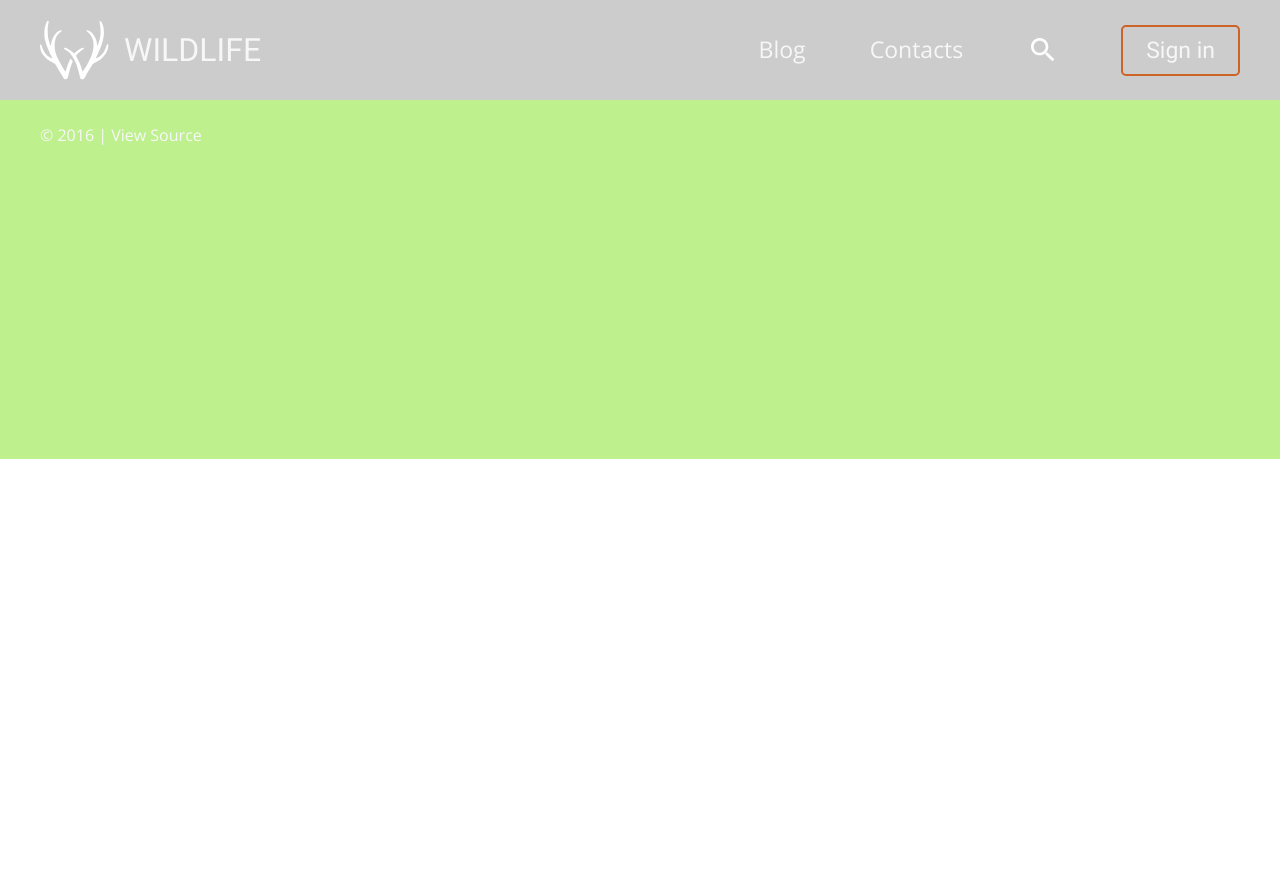
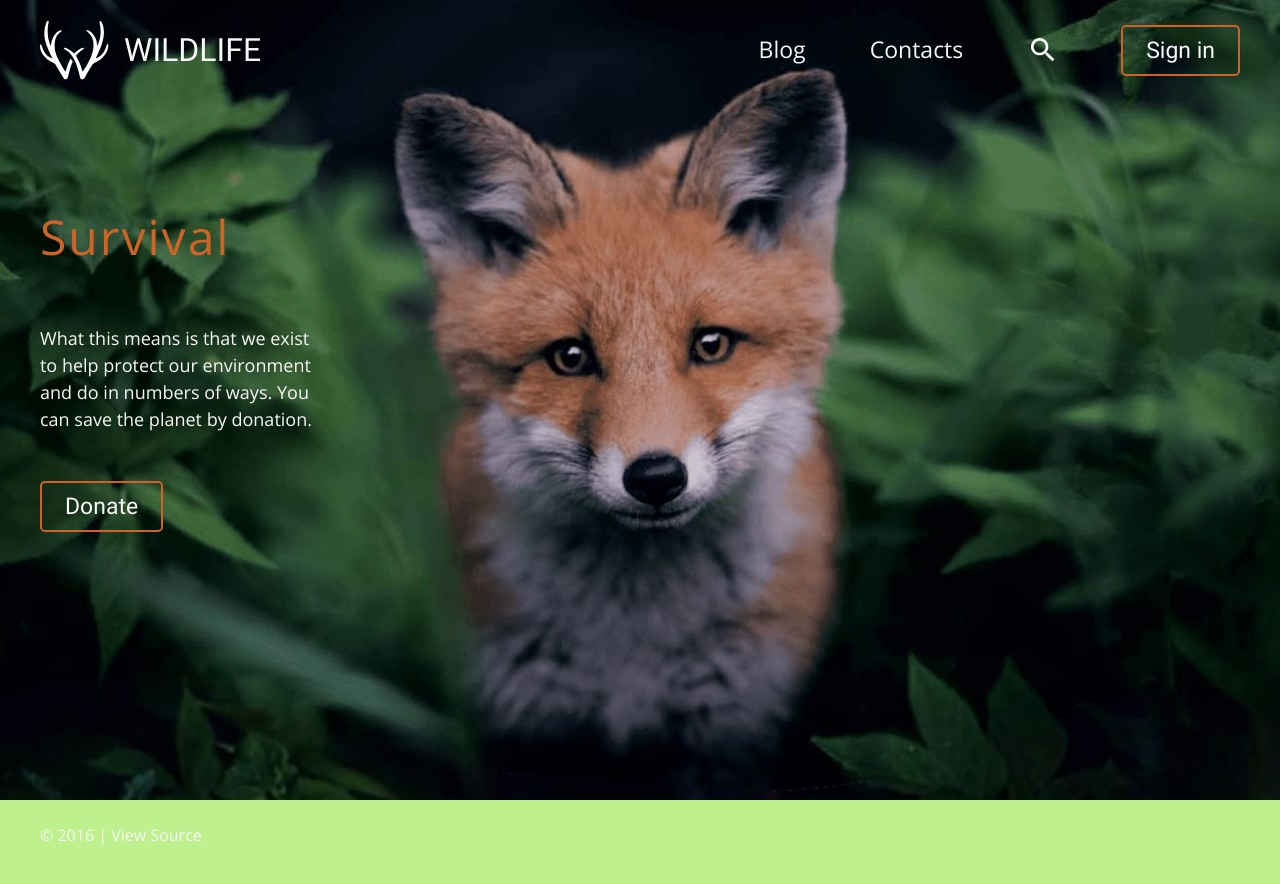
Before and after one commit to Eremeow138/wildlife, a plain HTML site: page index.html in a window 1280 px wide. Before the commit the page ends 800 px from the top, so only its background shows below. Drawn offline with Linux system fonts and the light colour scheme.

Commit message:
feat: add survival section

```diff
--- a/index.html
+++ b/index.html
@@ -51,7 +51,27 @@
       </div>
     </header>
     <main class="main_content">
-      <div class="container_center"></div>
+      <section
+        class="survival section"
+        id="survival"
+        style="background-image: url(img/fox-bg.jpg)"
+      >
+        <div class="container_center">
+          <div class="survival__content">
+            <div class="survival__item">
+              <h1 class="survival__title">Survival</h1>
+              <div class="survival__description">
+                <p>
+                  What this means is that we exist to help protect our
+                  environment and do in numbers of ways. You can save the planet
+                  by donation.
+                </p>
+              </div>
+              <button class="button">Donate</button>
+            </div>
+          </div>
+        </div>
+      </section>
     </main>
     <footer class="footer">
       <div class="container_center">
--- a/scss/core/_header.scss
+++ b/scss/core/_header.scss
@@ -1,7 +1,12 @@
 /* Набросок стилей для шапки
  ----------------------------------------------------------------------------- */
 .header {
-  background-color: #ccc;
+  position: absolute;
+  top: 0;
+  left: 0;
+  width: 100%;
+
+  background-color: transparent;
 
   &__content {
     display: flex;
--- a/scss/core/_reset.scss
+++ b/scss/core/_reset.scss
@@ -68,7 +68,7 @@ summary {
 
 h1 {
   font-size: 2em;
-  margin: 0.67em 0;
+  margin: 0;
 }
 
 /* Grouping content
--- a/scss/style.scss
+++ b/scss/style.scss
@@ -82,3 +82,38 @@
     border-color: #8f5613;
   }
 }
+.section {
+  padding: 15px 0;
+}
+.survival {
+  padding-top: 100px;
+  background-position: center;
+  background-repeat: no-repeat;
+  background-size: cover;
+  height: 100vh;
+  &__content {
+    margin-top: 108px;
+    display: flex;
+    justify-content: flex-start;
+    align-items: center;
+  }
+
+  &__item {
+    max-width: 274px;
+  }
+
+  &__title {
+    font-size: 48px;
+    font-weight: 400;
+    letter-spacing: 2px;
+    color: #cd6326;
+  }
+
+  &__description {
+    margin-top: 59px;
+    margin-bottom: 48px;
+    font-size: 18px;
+    font-weight: 400;
+    line-height: 27px;
+  }
+}
```
Also changed, not shown: css/style.css, 1 other file.
